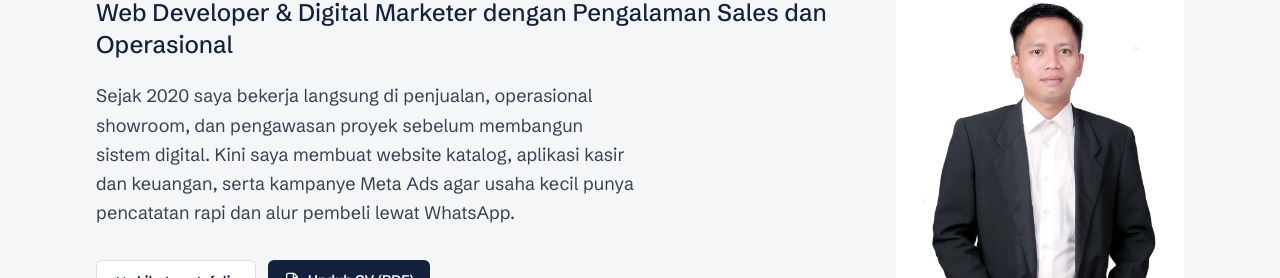
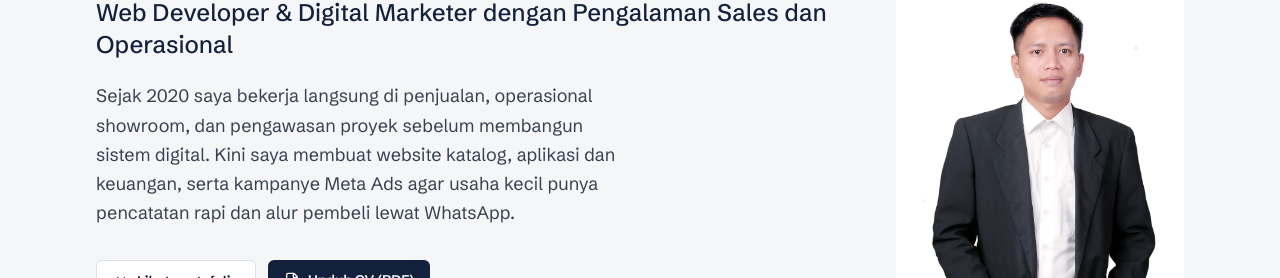
Before and after one commit to shafirahalyazahirah-tech/habibi-portofolio, a React (Vite) app: page / in a window 1280 px wide. Shown: the part 386-664 px from the top of the page. Built offline with nearby package versions, Linux system fonts and the light colour scheme; the HTML template or start-up script is replaced by a standard one.

Commit message:
[antigravity] sesuaikan frasa intro hero menjadi aplikasi dan keuangan

```diff
--- a/src/data/portfolioData.js
+++ b/src/data/portfolioData.js
@@ -7,7 +7,7 @@ export const profile = {
   jobTitle: 'Web Developer & Digital Marketer',
   headline: 'Web Developer & Digital Marketer dengan Pengalaman Sales dan Operasional',
   intro:
-    'Sejak 2020 saya bekerja langsung di penjualan, operasional showroom, dan pengawasan proyek sebelum membangun sistem digital. Kini saya membuat website katalog, aplikasi kasir dan keuangan, serta kampanye Meta Ads agar usaha kecil punya pencatatan rapi dan alur pembeli lewat WhatsApp.',
+    'Sejak 2020 saya bekerja langsung di penjualan, operasional showroom, dan pengawasan proyek sebelum membangun sistem digital. Kini saya membuat website katalog, aplikasi dan keuangan, serta kampanye Meta Ads agar usaha kecil punya pencatatan rapi dan alur pembeli lewat WhatsApp.',
   about: [
     'Saya lulusan Manajemen Informatika Politeknik LP3I dan sudah bekerja sejak 2020: memimpin tim sales lapangan, mengurus operasional showroom, mengawasi proyek pemasangan batu alam, sampai memegang iklan dan website untuk bisnis keluarga.',
     'Dari situ saya belajar bahwa usaha jarang butuh teknologi yang rumit. Yang dibutuhkan adalah pencatatan rapi, halaman yang mudah ditemukan di Google, dan alur WhatsApp yang membantu penjualan — itulah pendekatan yang saya bawa di Hanucazari Digital maupun saat berkolaborasi dalam tim.',
```
